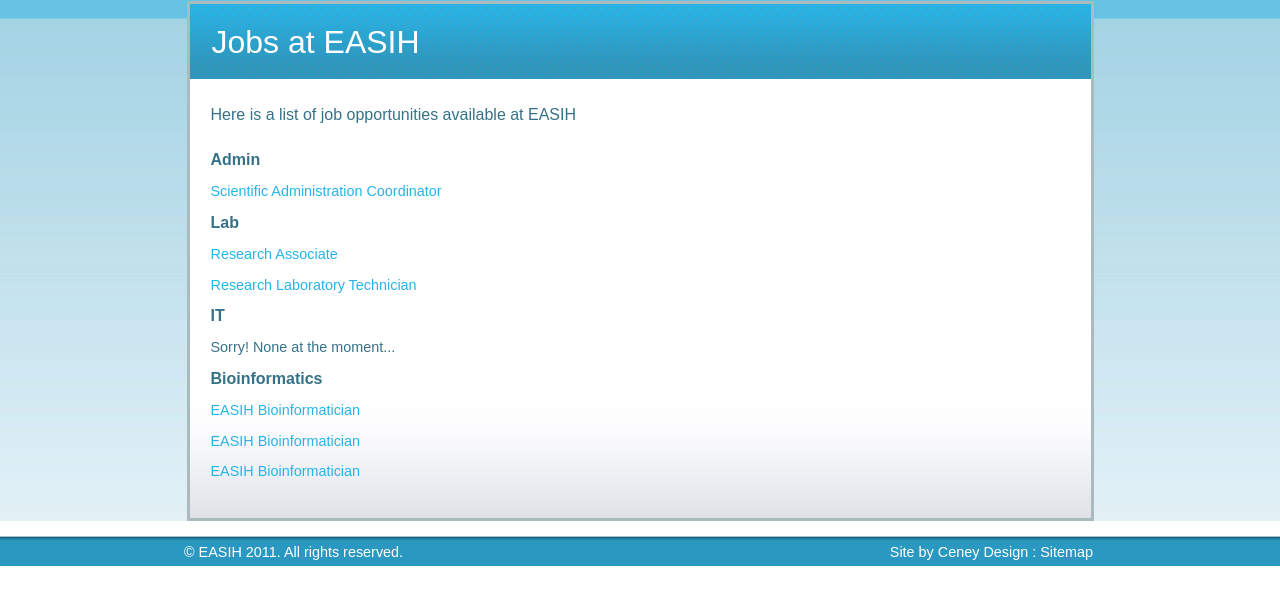
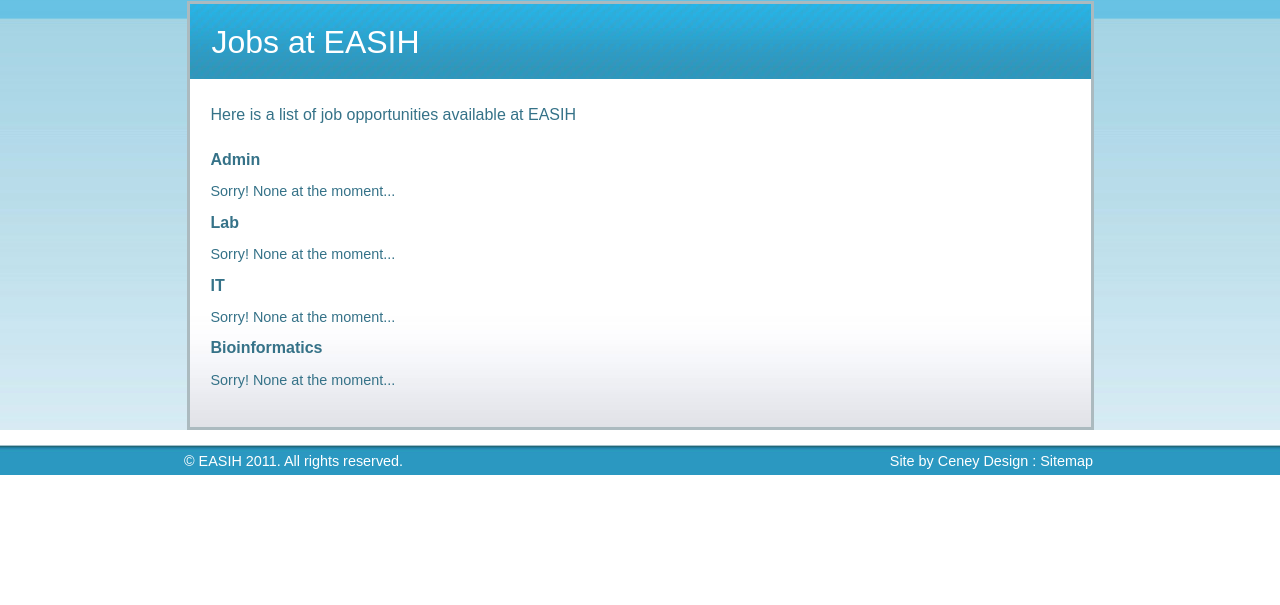
Before and after one commit to brugger/easih-www, a PHP site: page /jobs.php in a window 1280 px wide. Shown: the part 157-762 px from the top of the page. Run offline with PHP 8.4, Linux system fonts and the light colour scheme.

Commit message:
Expired jobs taken off and template files are checked in

```diff
--- a/WEB/jobs.php
+++ b/WEB/jobs.php
@@ -22,16 +22,19 @@
         <h3 class="indent">Here is a list of job opportunities available at EASIH</h3>
 	  <div class="leftcol">
 		  <h4>Admin</h4>
-		  <p><a href="http://www.jobs.cam.ac.uk/job/-10392/">Scientific Administration Coordinator</a></p>
+		  <p>Sorry! None at the moment...</p>
+<!--		  <p><a href="http://www.jobs.cam.ac.uk/job/-10392/">Scientific Administration Coordinator</a></p>   -->
 		  <h4>Lab</h4>
-		  <p><a href="http://www.jobs.cam.ac.uk/job/-10422/">Research Associate</a></p>
-		  <p><a href="http://www.jobs.cam.ac.uk/job/-10412/">Research Laboratory Technician</a></p>
+		  <p>Sorry! None at the moment...</p>
+<!--		  <p><a href="http://www.jobs.cam.ac.uk/job/-10422/">Research Associate</a></p>
+		  <p><a href="http://www.jobs.cam.ac.uk/job/-10412/">Research Laboratory Technician</a></p>          -->
 		  <h4>IT</h4>
 		  <p>Sorry! None at the moment...</p>
 		  <h4>Bioinformatics</h4>
-		  <p><a href="http://www.jobs.cam.ac.uk/job/20/">EASIH Bioinformatician</a></p>
+		  <p>Sorry! None at the moment...</p>
+<!--		  <p><a href="http://www.jobs.cam.ac.uk/job/20/">EASIH Bioinformatician</a></p>
 		  <p><a href="http://www.jobs.cam.ac.uk/job/21/">EASIH Bioinformatician</a></p>
-		  <p><a href="http://www.jobs.cam.ac.uk/job/22/">EASIH Bioinformatician</a></p>
+		  <p><a href="http://www.jobs.cam.ac.uk/job/22/">EASIH Bioinformatician</a></p>                      -->
 	  </div>
    	<div class="clearfloat"></div>
     </div>
```
Also changed, not shown: 4 other files.
